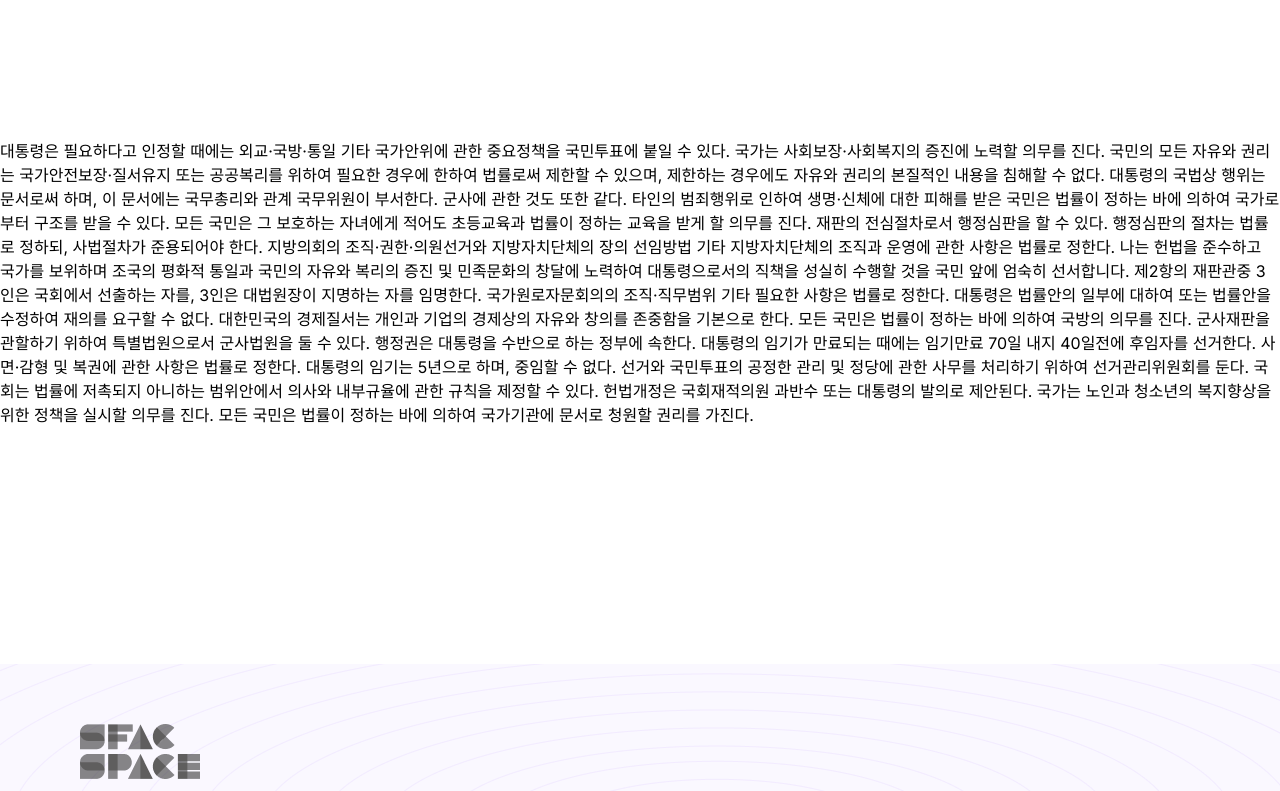
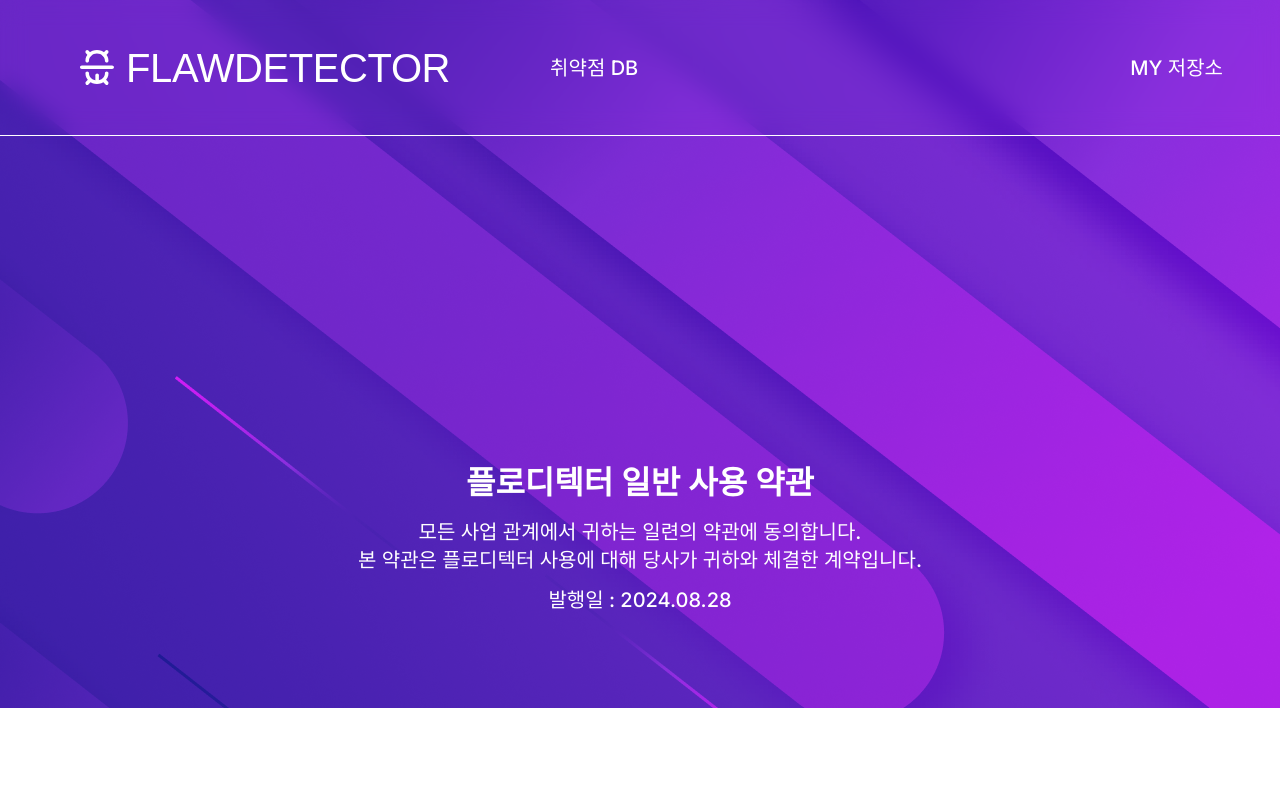
Before and after one commit to luc7yvicky/flaw-detector, a Next.js app: page /agreements in a window 1280 px wide. Shown: the top 791 px of the page. Built offline with nearby package versions, Linux system fonts and the light colour scheme; a web font is replaced by a local one.

Commit message:
Feat : 이용약관 및 개인정보처리방침 페이지 퍼블리싱

```diff
--- a/src/app/(docs)/agreements/page.tsx
+++ b/src/app/(docs)/agreements/page.tsx
@@ -1,21 +1,15 @@
-import { koreanLoremIpsum } from "@/lib/dummy";
-
 export default function AgreementsPage() {
   return (
-    <>
-      <div className="flex-col-center-center gap-y-[0.625rem] text-white">
-        <h1 className="text-[2rem] font-semibold leading-[2.8rem] tracking-[1.5%]">
-          우리는 당신의 개인정보 보호와 신뢰를 중요하게 생각합니다.
-        </h1>
-        <h2 className="flex-col-center-center text-xl font-medium leading-7">
-          <span>개인정보 보호 센터는 고객의 정보를 수집해서</span>
-          <span>사용하는 방법에 대한 고객의 선택 사항을 비롯하여</span>
-          <span>
-            개인정보 보호 항목에 대한 정보를 쉽게 찾을 수 있도록 해 줍니다.
-          </span>
-        </h2>
+    <div className="flex flex-col items-center pt-[28.813rem]">
+      <h1 className="text-[2rem] font-semibold leading-[2.8rem] tracking-[1.5%]">
+        플로디텍터 일반 사용 약관
+      </h1>
+      <div className="mt-3 text-center text-xl font-medium">
+        <p> 모든 사업 관계에서 귀하는 일련의 약관에 동의합니다. </p>
+        <p>본 약관은 플로디텍터 사용에 대해 당사가 귀하와 체결한 계약입니다.</p>
+
+        <time className="mt-3 block">발행일 : 2024.08.28</time>
       </div>
-      <p>{koreanLoremIpsum}</p>
-    </>
+    </div>
   );
 }
--- /dev/null
+++ b/src/app/(docs)/layout.tsx
@@ -0,0 +1,30 @@
+import { koreanLoremIpsum } from "@/lib/dummy";
+import Image from "next/image";
+
+export default function DocsLayout({
+  children,
+}: Readonly<{
+  children: any;
+}>) {
+  return (
+    <>
+      <div className={`relative min-h-[44.25rem] w-full text-white`}>
+        <Image
+          src={"/images/docsBg.png"}
+          alt="배경 이미지"
+          fill
+          priority
+          sizes="100vw"
+          style={{
+            objectFit: "cover",
+            zIndex: -1,
+          }}
+        />
+        {children}
+      </div>
+      <p className="mx-auto min-h-[46.563rem] max-w-[120rem] whitespace-pre-wrap break-keep p-20 text-2xl font-normal leading-[2.1rem] tracking-tighter">
+        {koreanLoremIpsum}
+      </p>
+    </>
+  );
+}
--- a/src/app/(docs)/ppa/page.tsx
+++ b/src/app/(docs)/ppa/page.tsx
@@ -1,21 +1,14 @@
-import { koreanLoremIpsum } from "@/lib/dummy";
-
 export default function PpaPage() {
   return (
-    <>
-      <div className="flex-col-center-center gap-y-[0.625rem] text-white">
-        <h1 className="text-[2rem] font-semibold leading-[2.8rem] tracking-[1.5%]">
-          플로디텍터 일반 사용 약관
-        </h1>
-        <h2 className="flex-col-center-center text-xl font-medium leading-7">
-          <span>모든 사업 관계에서 귀하는 일련의 약관에 동의합니다.</span>
-          <span>
-            본 약관은 플로디텍터 사용에 대해 당사가 귀하와 체결한 계약입니다.
-          </span>
-        </h2>
-        <time>발행일 : 2024.08.28</time>
-      </div>
-      <p>{koreanLoremIpsum}</p>
-    </>
+    <div className="flex flex-col items-center pt-[29.5rem]">
+      <h1 className="text-[2rem] font-semibold leading-[2.8rem] tracking-[1.5%]">
+        우리는 당신의 개인정보 보호와 신뢰를 중요하게 생각합니다.
+      </h1>
+      <p className="mt-3 text-center text-xl font-medium">
+        개인정보 보호 센터는 고객의 정보를 <br />
+        수집해서 사용하는 방법에 대한 고객의 선택 사항을 비롯하여 <br />
+        개인정보 보호 항목에 대한 정보를 쉽게 찾을 수 있도록 해 줍니다.
+      </p>
+    </div>
   );
 }
```
